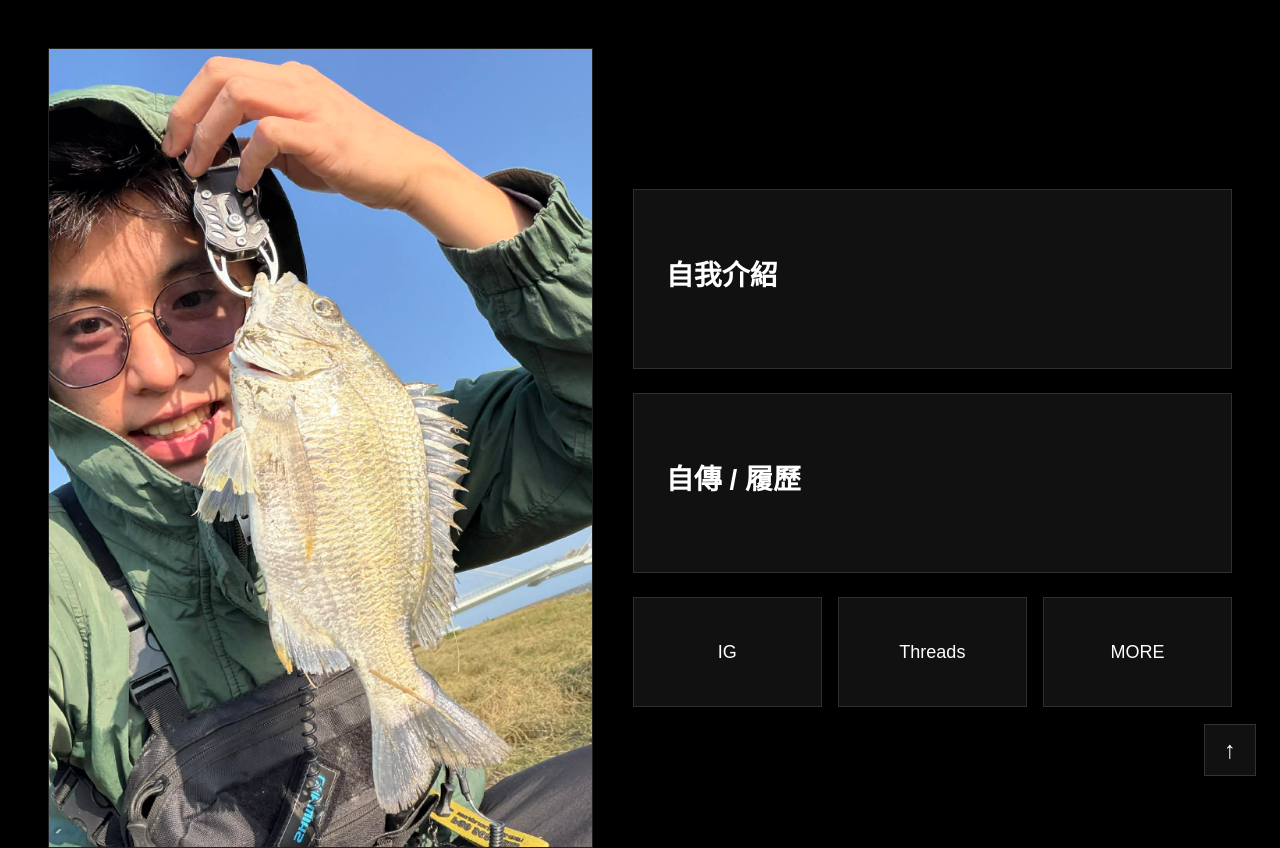
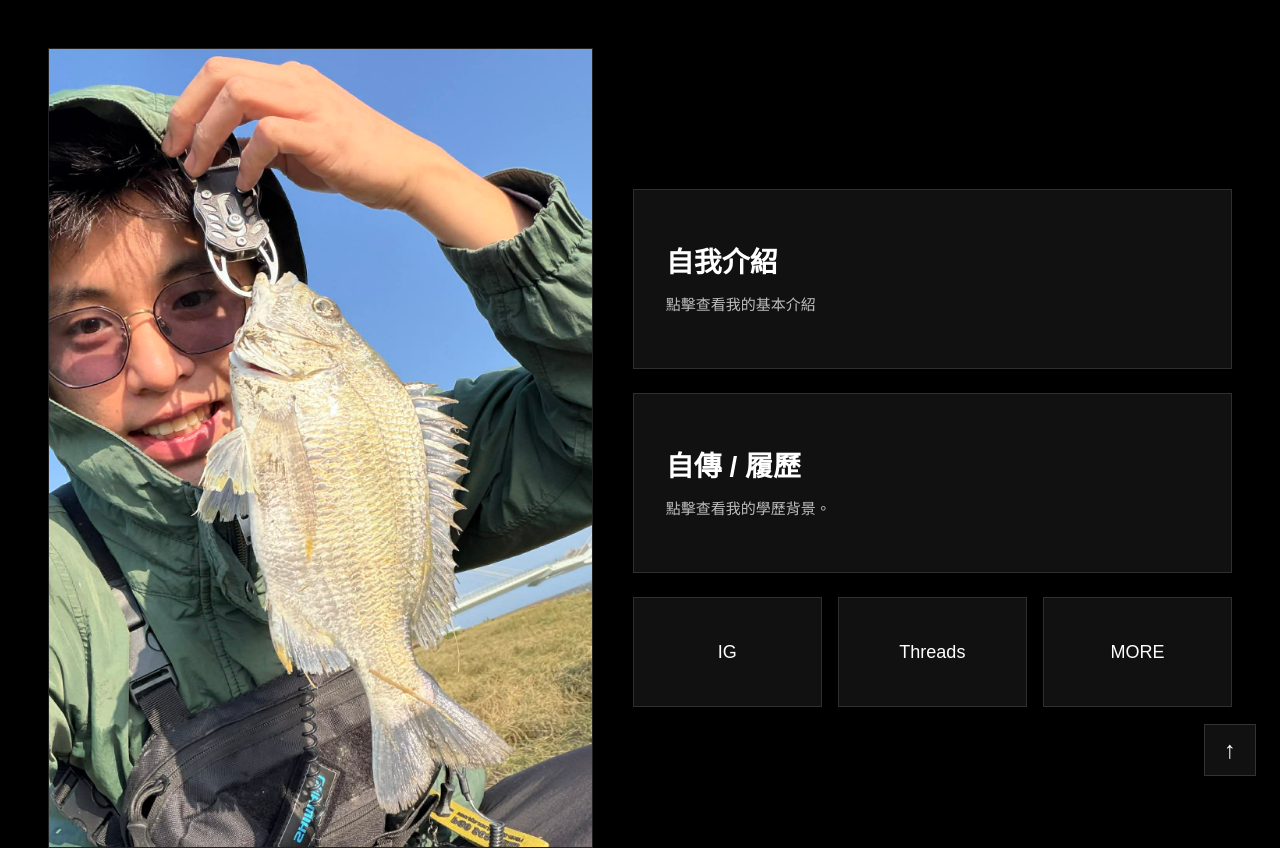
Before and after one commit to randyRIPs/myweb, a plain HTML site: page index.html in a window 1280 px wide. Shown: the top 848 px of the page. Drawn offline with Linux system fonts and the light colour scheme.

Commit message:
Add files via upload

```diff
--- a/index.html
+++ b/index.html
@@ -20,14 +20,14 @@
             <a href="#about">
                 <div class="card">
                     <h2>自我介紹</h2>
-                    <p></p>
+                    <p>點擊查看我的基本介紹</p>
                 </div>
             </a>
 
             <a href="resume.html">
                 <div class="card">
                     <h2>自傳 / 履歷</h2>
-                    <p></p>
+                    <p>點擊查看我的學歷背景。</p>
                 </div>
             </a>
 
```
